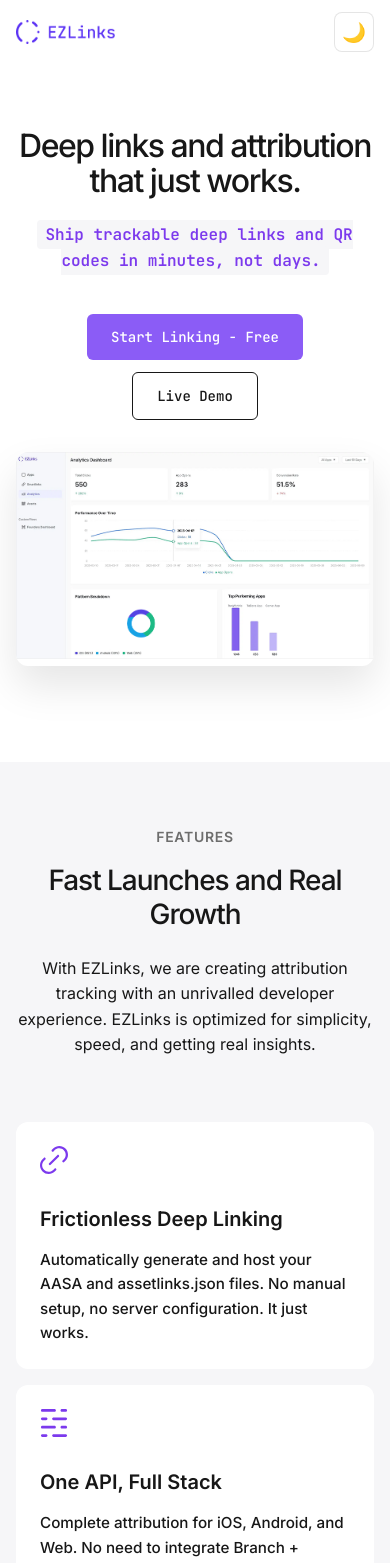
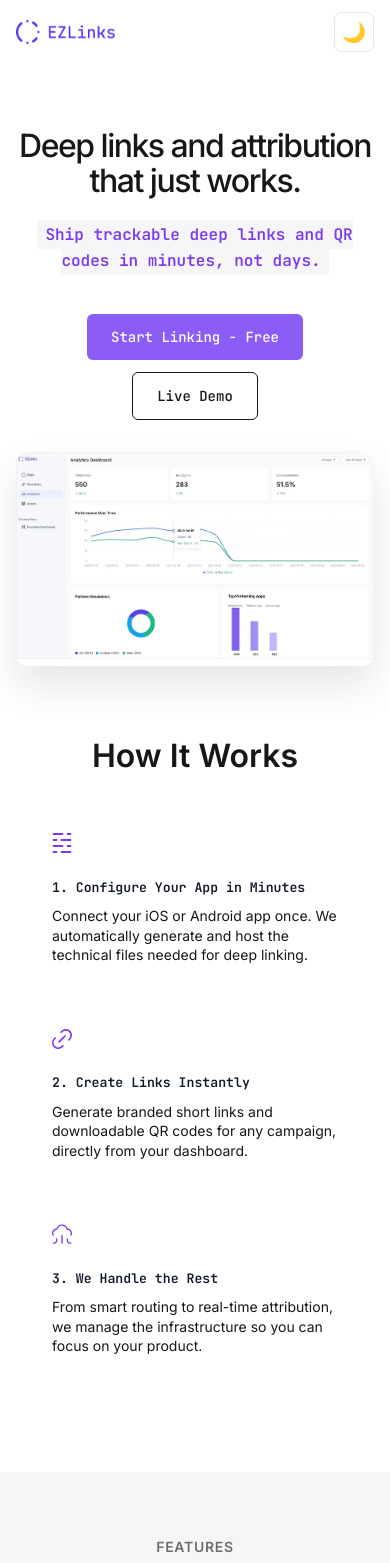
Before and after one commit to GetEZLinks/ezlinks-marketing, a Next.js app: page / in a window 390 px wide. Shown: the top 1563 px of the page. Built offline with nearby package versions, Linux system fonts and the light colour scheme.

Commit message:
Added how it works section to hero

```diff
--- a/src/components/Hero/Hero.tsx
+++ b/src/components/Hero/Hero.tsx
@@ -2,6 +2,7 @@
 import { motion } from 'framer-motion';
 import Image from 'next/image';
 import styles from './Hero.module.scss';
+import HowItWorks from './HowItWorks';
 
 export default function Hero() {
   return (
@@ -59,6 +60,7 @@
             />
           </div>
         </motion.div>
+        <HowItWorks />
       </div>
     </section>
   );
--- /dev/null
+++ b/src/components/Hero/HowItWorks.module.scss
@@ -0,0 +1,102 @@
+// HowItWorks.module.scss
+.section {
+  padding: 4rem 1rem;
+  max-width: 1200px;
+  margin: 0 auto;
+}
+
+.title {
+  text-align: center;
+  font-size: 1.5rem;
+  font-weight: 600;
+  margin-bottom: 3rem;
+  // color: #111827;
+}
+
+.grid {
+  display: grid;
+  max-width: 74%;
+  margin: auto;
+  // grid-template-columns: repeat(auto-fit, minmax(200px, 1fr));
+  grid-template-columns: repeat(3, 1fr);
+  gap:1.5rem;
+  // align-items: start;
+}
+
+.card {
+  background: white;
+  // border: 1px solid #e5e7eb;
+  border-radius: 12px;
+  // padding: 2rem;
+  text-align: center;
+  transition: all 0.2s ease;
+  text-align: left;
+
+
+  &:hover {
+    // transform: translateY(-4px);
+    // box-shadow: 0 10px 25px rgba(0, 0, 0, 0.1);
+  }
+}
+
+.stepNumber {
+  display: inline-flex;
+  align-items: center;
+  justify-content: center;
+  width: 48px;
+  height: 48px;
+  background: #3b82f6;
+  color: white;
+  border-radius: 50%;
+  font-size: 1.25rem;
+  font-weight: 600;
+  margin-bottom: 1rem;
+}
+
+.cardTitle {
+  font-size: 0.825rem;
+  font-weight: 600;
+  margin-bottom: 0.5rem;
+  color: #111827;
+  font-family: var(--font-jetbrains);
+  letter-spacing: -2%;
+}
+
+
+.cardDescription {
+  // color: #6b7280;
+  line-height: 1.4;
+  font-size: 14px;
+}
+
+// Responsive breakpoints
+@media (max-width: 768px) {
+  .section {
+    padding: 3rem 1rem;
+  }
+
+  .title {
+    font-size: 2rem;
+    margin-bottom: 2rem;
+  }
+
+  .grid {
+    grid-template-columns: 1fr;
+    gap: 1.5rem;
+    max-width: 100%;
+  }
+
+  .card {
+    // padding: 1.5rem;
+  }
+}
+
+@media (max-width: 480px) {
+  .section {
+    padding: 2rem 1rem;
+  }
+
+  .card {
+    padding: 1.25rem;
+  }
+}
--- /dev/null
+++ b/src/components/Hero/HowItWorks.tsx
@@ -0,0 +1,48 @@
+import styles from './HowItWorks.module.scss';
+import Image from 'next/image';
+
+export default function HowItWorks() {
+  const steps = [
+    {
+      icon: '/icons/source-code.svg',
+      number: "1",
+      title: "Configure Your App in Minutes",
+      description: "Connect your iOS or Android app once. We automatically generate and host the technical files needed for deep linking."
+    },
+    {
+      icon: '/icons/deep-links.svg',
+      number: "2",
+      title: "Create Links Instantly",
+      description: "Generate branded short links and downloadable QR codes for any campaign, directly from your dashboard."
+    },
+    {
+      icon: '/icons/edge-deploy.svg',
+      number: "3",
+      title: "We Handle the Rest",
+      description: "From smart routing to real-time attribution, we manage the infrastructure so you can focus on your product."
+    }
+  ];
+
+  return (
+    <section className={styles.section}>
+      <h3 className={styles.title}>How It Works</h3>
+      <div className={styles.grid}>
+        {steps.map((step) => (
+          <div key={step.number} className={styles.card}>
+            <Image
+              src={step.icon}
+              alt="Step Icons"
+              height={20}
+              width={20}
+              style={{
+                marginBottom: "1rem"
+              }}
+            />
+            <h4 className={styles.cardTitle}>{step.number}. {step.title}</h4>
+            <p className={styles.cardDescription}>{step.description}</p>
+          </div>
+        ))}
+      </div>
+    </section>
+  );
+}
```
